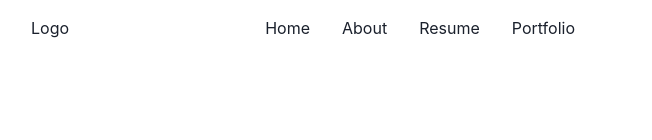
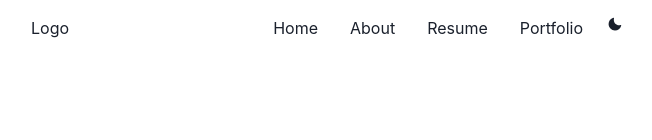
Before and after one commit to misterteri/misterteri, a Next.js app: page / in a window 1280 px wide. Shown: the top 140 px of the page, without its empty margins (309-961 px from the left). Built offline with nearby package versions, Linux system fonts and the light colour scheme.

Commit message:
Add: Dark mode and SEO

```diff
--- a/components/Seo.tsx
+++ b/components/Seo.tsx
@@ -12,3 +12,6 @@ const Seo = () => {
 };
 
 export default Seo;
+
+// tab's name and identifier for SEO
+// UNDERSTOOD
--- a/components/Switch.tsx
+++ b/components/Switch.tsx
@@ -1,9 +1,17 @@
-import { Button, useColorMode, useColorModeValue } from "@chakra-ui/react";
+import { IconButton, useColorMode, useColorModeValue } from "@chakra-ui/react";
 import { MoonIcon, SunIcon } from "@chakra-ui/icons";
 
 const Switch: React.FC = () => {
   const { colorMode, toggleColorMode } = useColorMode();
-  return <Button variant="ghost" onClick={toggleColorMode}></Button>;
+  return (
+    <IconButton
+      onClick={toggleColorMode}
+      variant="ghost"
+      size="sm"
+      icon={colorMode === "light" ? <MoonIcon /> : <SunIcon />}
+      aria-label="Toggle color mode"
+    />
+  );
 };
 
 export default Switch;
```
